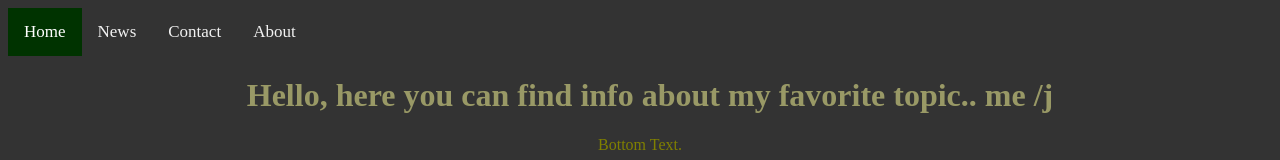
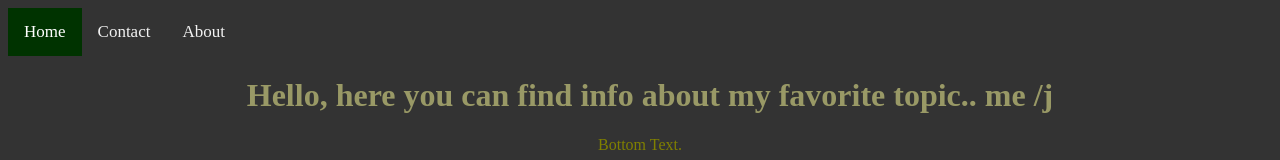
Before and after one commit to 8ddman/nathan.github.io, a plain HTML site: page index.html in a window 1280 px wide. Shown: the top 160 px of the page. Drawn offline with Linux system fonts and the light colour scheme.

Commit message:
Update index.html
removed news button

```diff
--- a/index.html
+++ b/index.html
@@ -8,7 +8,6 @@
 
  <div class="topnav">
   <a class="active" href="index">Home</a>
-  <a href="news">News</a>
   <a href="contact">Contact</a>
   <a href="about">About</a>
 </div>
```
